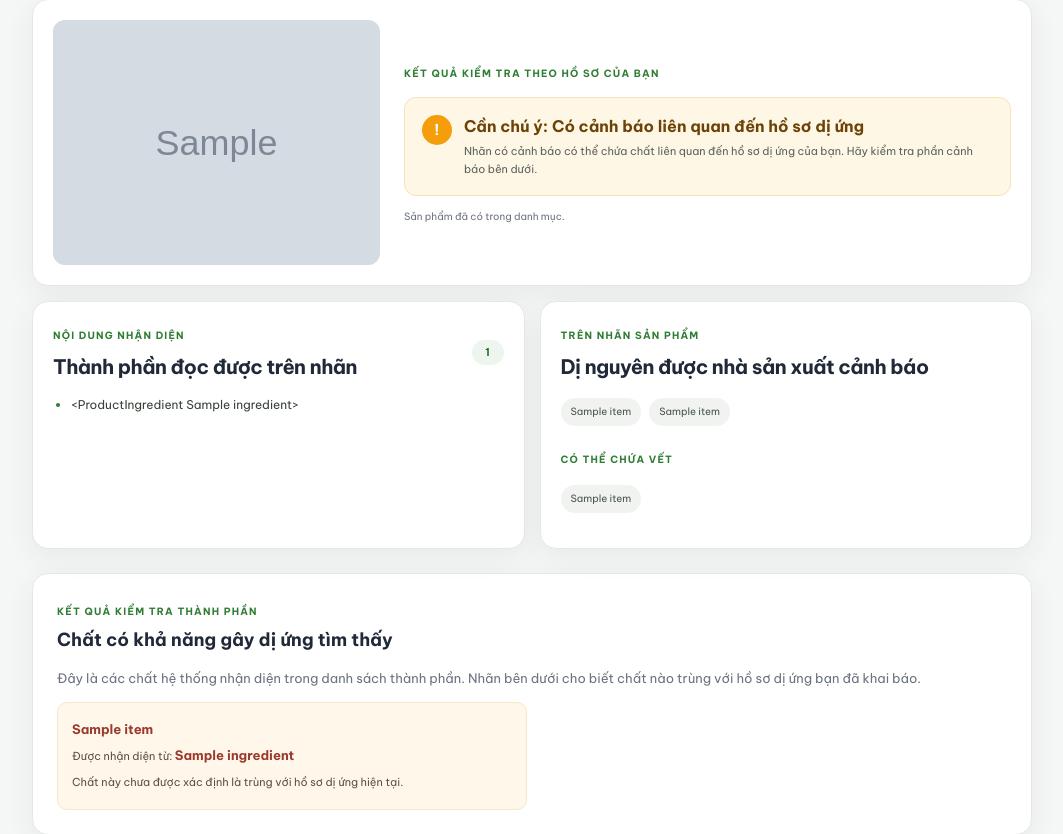
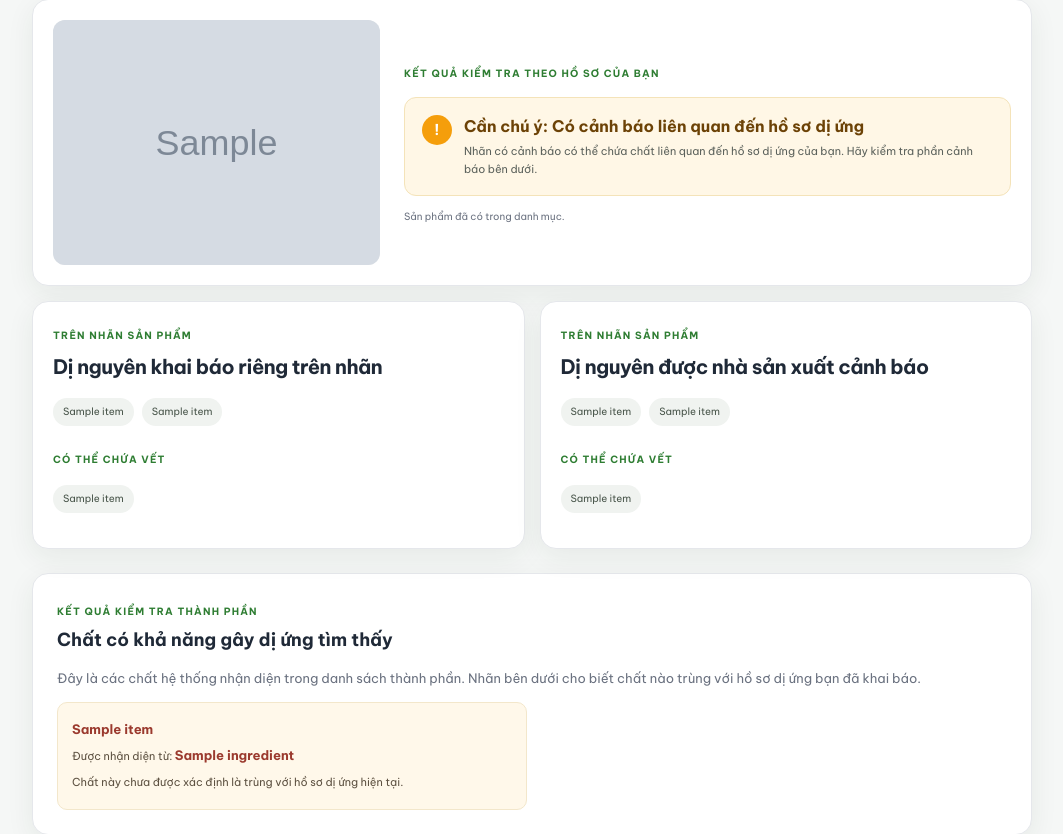
Before and after one commit to Ducbao1309/allergy-warning-flask-main, a Flask app: template templates/scan_result.html in a window 1280 px wide. Shown: the part 259-1093 px from the top of the page, without its empty margins (108-1171 px from the left). Run offline with Flask 3, Linux system fonts and the light colour scheme; tables that the repository leaves empty hold one stand-in row (values such as "Sample post"); the template is opened without the code that fills it: values that come from a table or form of the project are taken from there, most other values are stand-ins (such as "Sample title", 1, 10 or a date in 2020); grey boxes marked "Sample" are stand-in pictures.

Commit message:
Update allergen label information display

```diff
--- a/templates/scan_result.html
+++ b/templates/scan_result.html
@@ -202,46 +202,71 @@ Kết quả phân tích | Allergy Warning
         <section class="card-panel result-data-panel">
 
         <div class="section-title-row">
-
         <div>
-
             <span class="eyebrow">
-                        NỘI DUNG NHẬN DIỆN
+                TRÊN NHÃN SẢN PHẨM
             </span>
 
             <h2>
-                        Thành phần đọc được trên nhãn
+                Dị nguyên khai báo riêng trên nhãn
             </h2>
-
+        </div>
         </div>
 
-                <span class="count-badge">
-                    {{ product_ingredients|length }}
-                </span>
+        {% if gemini_allergens or product_allergens %}
 
-            </div>
+        <ul class="tag-list">
 
+            {% for item in gemini_allergens %}
+                <li>{{ item }}</li>
+            {% endfor %}
 
-            {% if product_ingredients %}
-
-                <ul class="ingredient-list">
-
-                    {% for ingredient in product_ingredients %}
-
-                        <li>
-                            {{ ingredient }}
-                        </li>
-
+            {% for item in product_allergens %}
+                <li>{{ item }}</li>
             {% endfor %}
 
         </ul>
 
         {% else %}
 
-                <div class="inline-alert alert-muted">
+        <p class="muted-copy">
+            Chưa có thông tin dị nguyên khai báo riêng
+            trên nhãn mà hệ thống đọc được.
+        </p>
 
-                    Hệ thống chưa đọc rõ được danh sách thành phần.
-                    Bạn nên kiểm tra trực tiếp trên bao bì sản phẩm.
+    {% endif %}
+
+    {% set detected_milk = [] %}
+
+    {% for ingredient in product_ingredients %}
+        {% if 'sữa bò tươi' in ingredient|lower %}
+            {% set _ = detected_milk.append(ingredient) %}
+        {% endif %}
+    {% endfor %}
+
+    {% if detected_milk %}
+
+        <p class="muted-copy" style="margin-top: 14px;">
+            Hệ thống đã phát hiện
+            {{ detected_milk|join(', ') }}
+            trong danh sách thành phần.
+        </p>
+
+    {% endif %}
+
+    {% if gemini_may_contain_allergens %}
+
+        <div style="margin-top: 20px;">
+
+            <span class="eyebrow">
+                CÓ THỂ CHỨA VẾT
+            </span>
+
+            <ul class="tag-list">
+                {% for item in gemini_may_contain_allergens %}
+                    <li>{{ item }}</li>
+                {% endfor %}
+            </ul>
 
         </div>
 
```
Lines whose indentation alone changed are shown as unchanged.
